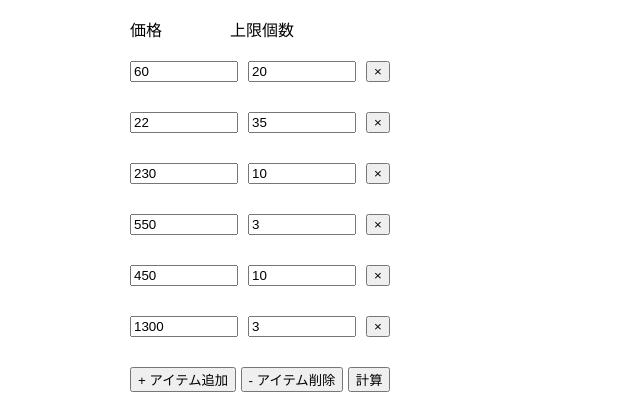
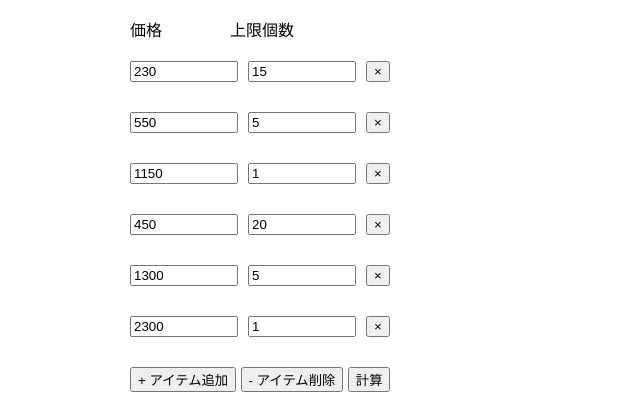
Before and after one commit to Eztas/CalculateWithoutWaste, a plain HTML site: page index.html in a window 1280 px wide. Shown: the part 276-673 px from the top of the page, 110-750 px from the left. Drawn offline with Linux system fonts and the light colour scheme.

Commit message:
add: デフォルト値変更,　今後の変更内容

```diff
--- a/index.html
+++ b/index.html
@@ -62,8 +62,8 @@
 
     <script>
         let itemCount = 0;
-        const initialPrices = [60, 22, 230, 550, 450, 1300];
-        const initialLimits = [20, 35, 10, 3, 10, 3];
+        const initialPrices = [230, 550, 1150, 450, 1300, 2300];
+        const initialLimits = [15, 5, 1, 15+5, 5, 1];
 
         function addItemInput(price = 0, limit = 0) {
             itemCount++;
```
Also changed, not shown: 1 other file.
